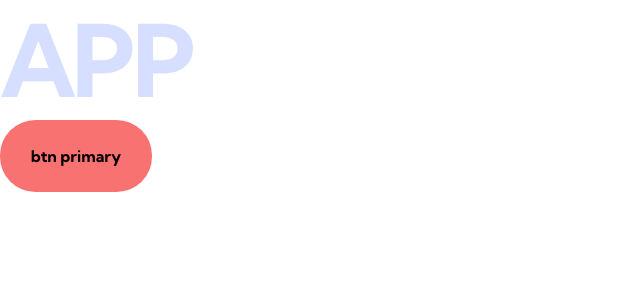
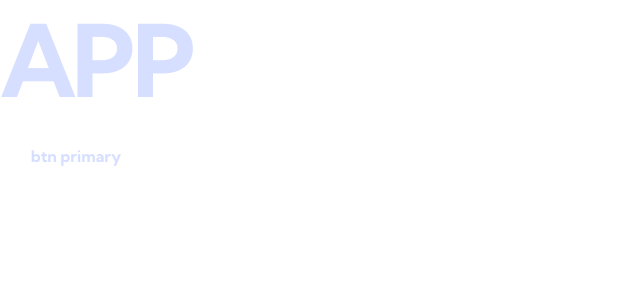
Before and after one commit to WandoCode/pomodoro, a Next.js app: page / in a window 1280 px wide. Shown: the top 300 px of the page, without its empty margins (0-640 px from the left). Built offline with nearby package versions, Linux system fonts and the light colour scheme.

Commit message:
Add another style for inactive primary btns

```diff
--- a/src/components/atoms/Button.tsx
+++ b/src/components/atoms/Button.tsx
@@ -2,6 +2,7 @@ interface Props {
   className?: string
   text: string
   type: 'primary' | 'secondary'
+  active: boolean
   handleClick: () => void
 }
 
@@ -9,12 +10,13 @@ export const Button = ({
   className,
   text,
   type,
+  active,
   handleClick,
   ...props
 }: Props) => {
   const btnClass = {
-    primary: 'btn btn--primary',
-    secondary: 'btn btn--secondary',
+    primary: `btn btn--primary ${active ? null : 'btn--inactive'}`,
+    secondary: 'btn btn--secondary ',
   }
 
   return (
--- a/src/pages/index.tsx
+++ b/src/pages/index.tsx
@@ -9,6 +9,7 @@ export default function Home() {
           className=""
           text="btn primary"
           type="primary"
+          active={false}
           handleClick={() => {}}
         />
       </main>
--- a/src/styles/components/_button.scss
+++ b/src/styles/components/_button.scss
@@ -13,4 +13,13 @@
       background-color: var(--clr-primary-light);
     }
   }
+
+  &--inactive {
+    background-color: transparent;
+    color: inherit;
+
+    &:hover {
+      background-color: transparent;
+    }
+  }
 }
```
